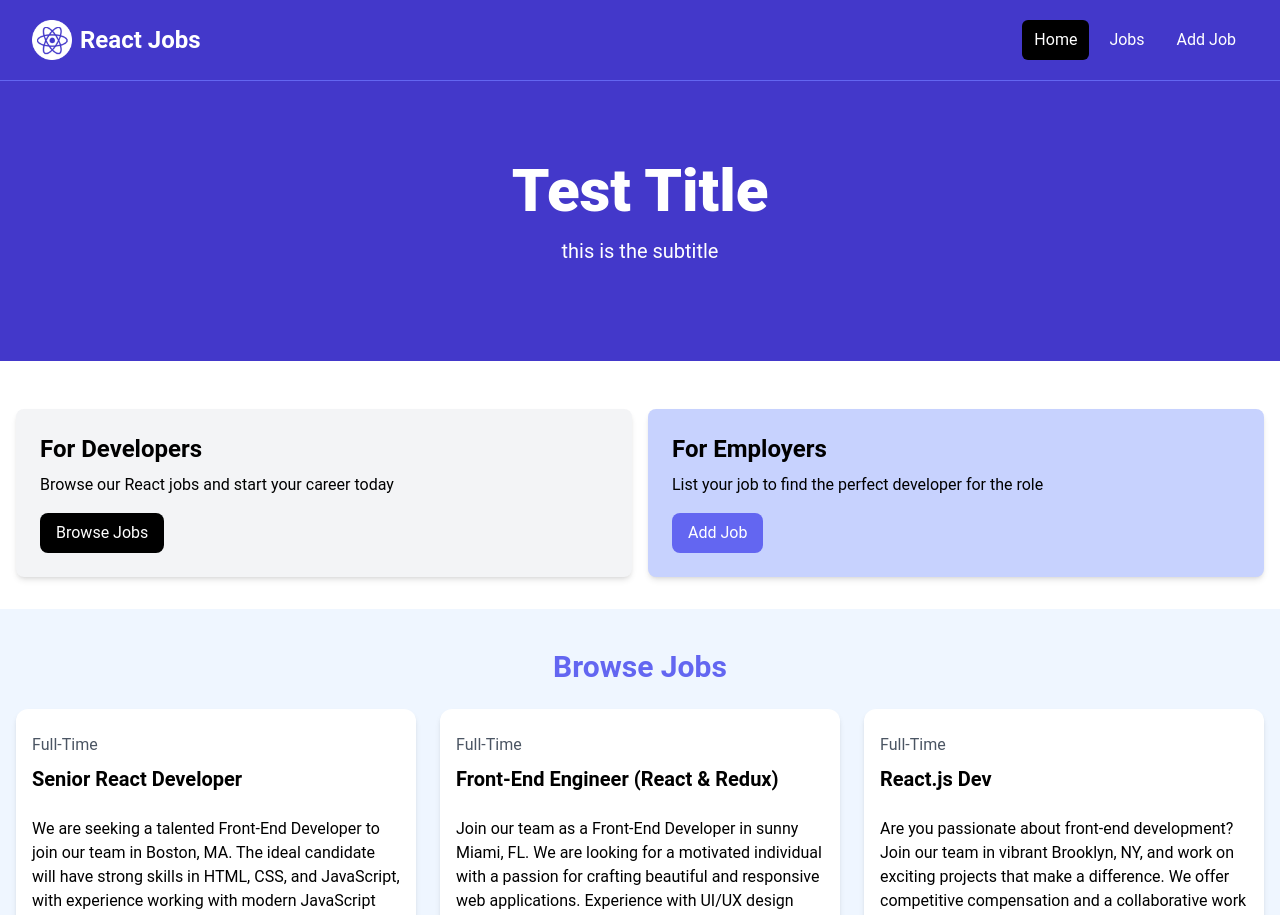
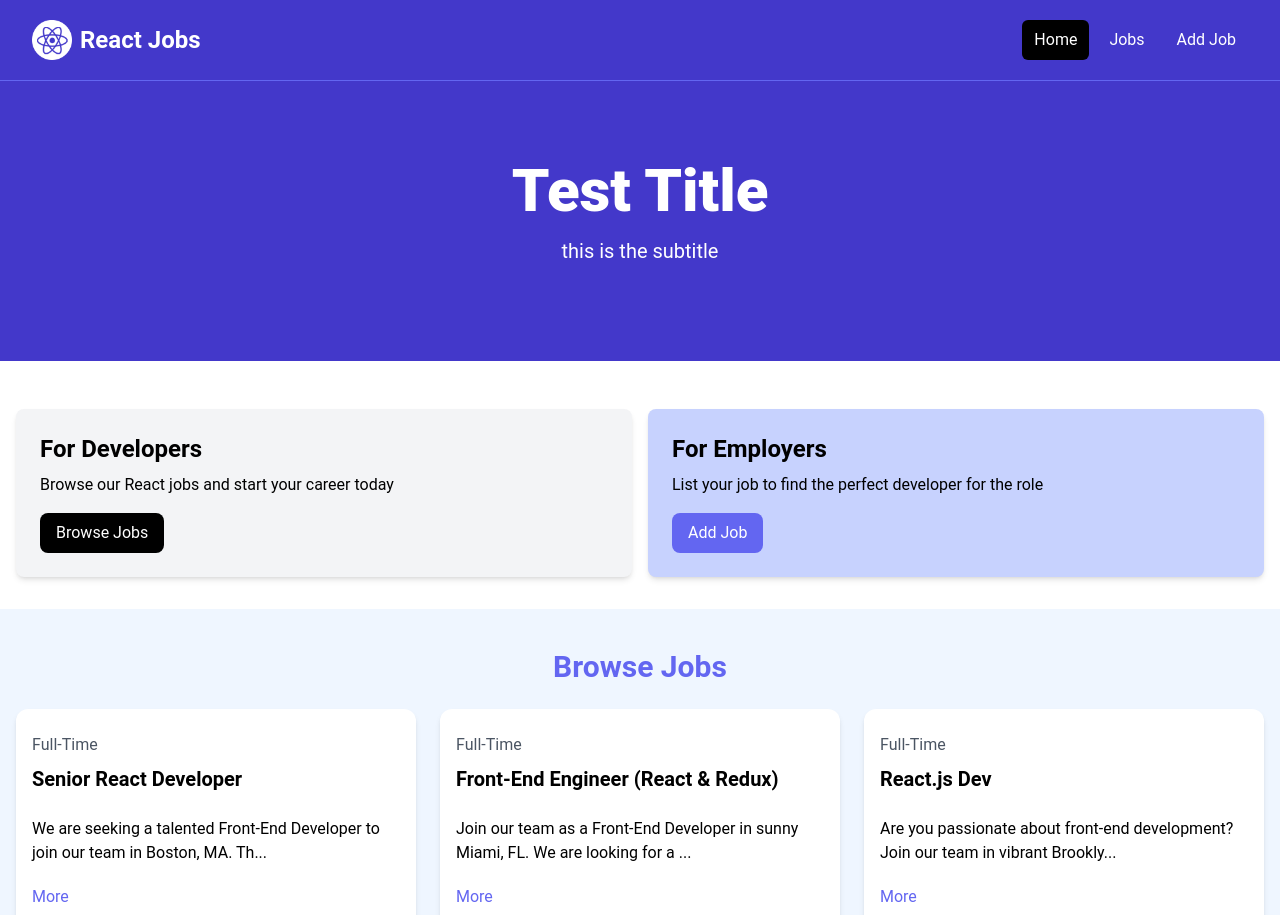
Before and after one commit to devjian1123/react-crash-2024, a React (Vite) app: page / in a window 1280 px wide. Shown: the top 915 px of the page. Built offline with nearby package versions, Linux system fonts and the light colour scheme.

Commit message:
add useState hook and updating state

```diff
--- a/src/components/JobListing.jsx
+++ b/src/components/JobListing.jsx
@@ -1,6 +1,15 @@
+import {useState} from 'react';
 import PropTypes from 'prop-types';
 
 const JobListing = ({ job }) => {
+  const [showFullDescription, toggleShowFullDescription] = useState(false);
+
+  let description = job.description;
+
+  if (!showFullDescription) {
+    description = description.substring(0, 80) + '...';
+  }
+
   return (
     <div className="bg-white rounded-xl shadow-md relative">
       <div className="p-4">
@@ -10,8 +19,12 @@
         </div>
 
         <div className="mb-5">
-          {job.description}
+          {description}
         </div>
+
+        <button onClick={() => toggleShowFullDescription((prevState) => !prevState)} className="text-indigo-500 mb-5 hover:text-indigo-60">
+          { showFullDescription ? 'Less' : 'More'}
+        </button>
 
         <h3 className="text-indigo-500 mb-2">{job.salary} / Year</h3>
 
```
